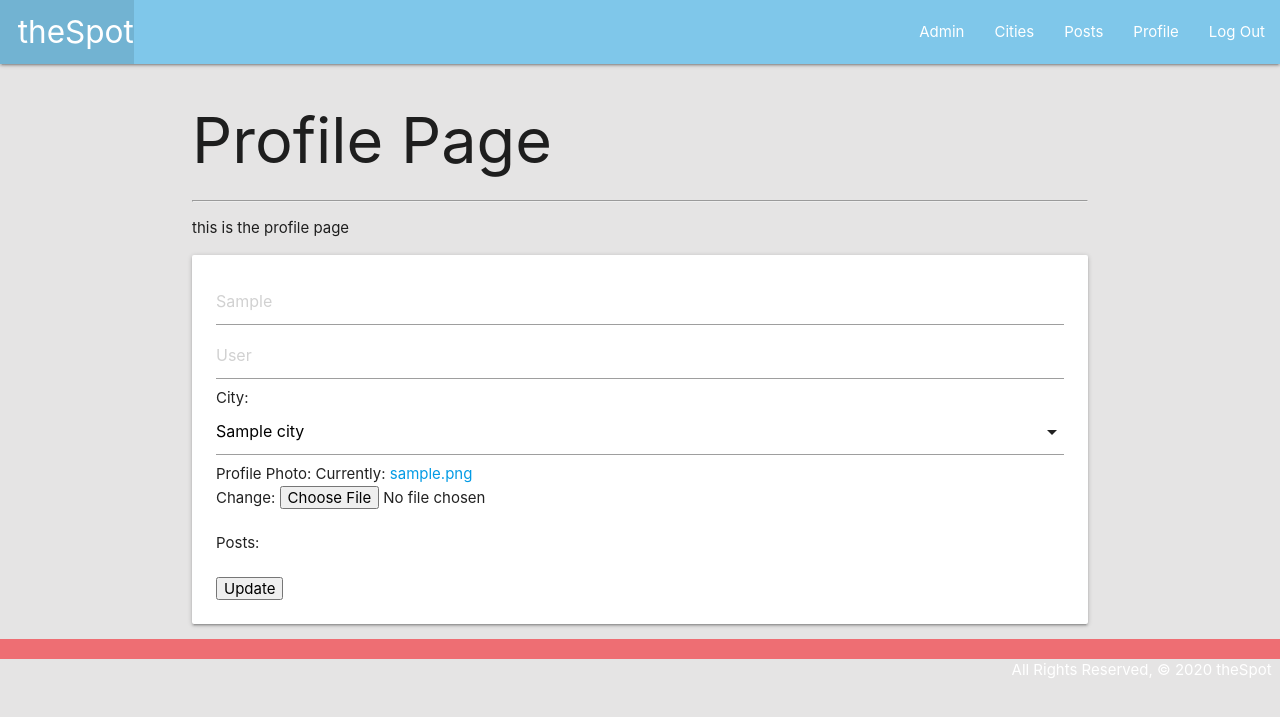
After one commit to melisalarson/theSpot, a Django app: page /profile/edit in a window 1280 px wide. The commit adds this page. Shown: the top 717 px of the page. Run offline with Django 3.2, Linux system fonts and the light colour scheme; a user stored in the database is signed in; tables that the repository leaves empty hold one stand-in row (values such as "Sample post").

Commit message:
one to one user model

```diff
--- a/main_app/models.py
+++ b/main_app/models.py
@@ -13,13 +13,13 @@ class City(models.Model):
 
 class Profile(models.Model):
   city = models.ForeignKey(City, on_delete=models.CASCADE)
-  user = models.ForeignKey(User, on_delete=models.CASCADE)
+  user = models.OneToOneField(User, on_delete=models.CASCADE)
   # user = models.OneToOneField(User, on_delete=models.CASCADE) i found this in the lecture. looks like this needs to be one to one not foreign key
   profile_picture = models.FileField(upload_to='uploads/')
   # profile_date = models.DateTimeField(auto_now_add=True)
 
   def __str__(self):
-    return self.user.first_name
+    return self.user
 
 
 class Post(models.Model):
--- a/main_app/static/css/styles.css
+++ b/main_app/static/css/styles.css
@@ -73,3 +73,9 @@ footer {
   text-decoration: none;
   cursor: pointer;
 }
+
+#id_city {
+  background-color: red;
+  width: 100px;
+  height: 100px;
+}
--- a/main_app/templates/base.html
+++ b/main_app/templates/base.html
@@ -13,7 +13,7 @@
   <script src="https://code.jquery.com/jquery-3.3.1.min.js" integrity="sha256-FgpCb/KJQlLNfOu91ta32o/NMZxltwRo8QtmkMRdAu8=" crossorigin="anonymous"></script>
   <!-- materialize -->
   <link rel="stylesheet" href="https://cdnjs.cloudflare.com/ajax/libs/materialize/1.0.0/css/materialize.min.css">
-  <script src="https://cdnjs.cloudflare.com/ajax/libs/materialize/1.0.0-rc.1/js/materialize.min.js" integrity="sha256-SrBfGi+Zp2LhAvy9M1bWOCXztRU9Ztztxmu5BcYPcPE=" crossorigin="anonymous"></script>
+  <script src="https://cdnjs.cloudflare.com/ajax/libs/materialize/1.0.0/js/materialize.min.js"></script>
   <!-- media folder user photo uploads -->
   <link rel="stylesheet" href="/uploads">
   <!-- main css -->
--- a/main_app/templates/cities.html
+++ b/main_app/templates/cities.html
@@ -15,7 +15,7 @@
     </a>
 
     <p>{{ city.country }}</p>
-    <p>{{ city.picutre }}</p>
+    <p>{{ city.picture }}</p>
 
   </div>
 </div>
--- /dev/null
+++ b/main_app/templates/edit_profile.html
@@ -0,0 +1,35 @@
+{% extends 'base.html' %}
+{% load tz %}
+{% block content %}
+
+<h1>Profile Page</h1>
+<hr />
+<p>this is the profile page</p>
+
+
+<div class="card">
+  <div class="card-content">
+    <form method="POST" action="{% url 'profile' %}">
+      {% csrf_token %}
+
+      <input type="text" placeholder="{{ profile.user.first_name }}">
+      <input type="text" placeholder="{{ profile.user.last_name }}">
+      <p>City: {{form.city}}</p>
+      <p>Profile Photo: {{form.profile_picture}}</p>
+      <br>
+      <p>Posts: </p>
+      <br>
+      <button type="submit" name="update">Update</button>
+    </form>
+
+  </div>
+</div>
+
+<!-- using materialize to edit drop downs -->
+<script>
+  $(document).ready(function () {
+      $('select').not('.disabled').formSelect();
+    });
+</script>
+
+{% endblock %}
--- a/main_app/templates/post_index.html
+++ b/main_app/templates/post_index.html
@@ -13,7 +13,7 @@
     <h5>{{ post.title }}</h5>
     <p>{{ post.city }} | {{ post.date }}</p>
     <p>{{ post.description }}</p>
-    <p>{{ post.picutre }}</p>
+    <p>{{ post.picture }}</p>
     <p>{{ post.profile }}</p>
 
   </div>
--- a/main_app/urls.py
+++ b/main_app/urls.py
@@ -15,6 +15,7 @@ urlpatterns = [
 
   path('accounts/signup', views.signup, name='signup'),
   path('profile/', views.profile, name='profile'),
+  path('profile/edit', views.edit_profile, name='edit_profile'),
   path('accounts/', include('django.contrib.auth.urls')),
         # this line7 adds the following links for us to use
             # accounts/login/ [name='login']
--- a/main_app/views.py
+++ b/main_app/views.py
@@ -1,7 +1,7 @@
 from django.shortcuts import render, redirect
 from django.http import HttpResponse
 from .models import City, Post, Profile, User
-from .forms import ProfileForm
+from .forms import ProfileForm, UserForm
 from django.contrib.auth import login as auth_login
 from django.contrib.auth.forms import UserCreationForm, AuthenticationForm
 from django.contrib.auth.decorators import login_required
@@ -46,6 +46,7 @@ def signup (request):
     if form.is_valid():
       user = form.save()
       auth_login(request, user)
+
       return redirect('profile')
     else:
       return render(request, 'registration/signup.html', {'form': form, 'error': form.errors})
@@ -56,29 +57,9 @@ def signup (request):
 
 @login_required
 def profile (request): # this one should be edit profile?
-  # profile = Profile.objects.get(user=request.user)
-  # profile = Profile.objects.all()
   profile = Profile.objects.get(user=request.user)
-  # user = profile.user
-  # users = User.objects.filter(city_id=User['city_id'])
-
-  # first_name = Profile.objects.get(user=request.user).first_name
-  # print(users)
-  posts = Post.objects.get(profile)
-  # post = posts.title
   city = profile.city.name
-  # city = City.objects.get(profile.city_id)
-  # join_date = User.objects.get(request.date_joined)
-  # user = User.objects.get(id=user_id)
-  print('**************this is profile')
-  print(profile)
-  # print(city)
-  # print(posts)
-
-  # profile_form = ProfileForm(instance=profile.)
-
-  print('**************this is form')
-  # print(profile_form)
+  profile_form = ProfileForm(instance=profile)
   context = {
     'profile': profile,
     'city': city,
@@ -88,27 +69,51 @@ def profile (request): # this one should be edit profile?
     # 'first_name': first_name
   }
   return render(request, 'profile.html', context)
-  # return HttpResponse('hello')
 
-# @login_required
-# def profile (request):
+def edit_profile(request):
+  profile = Profile.objects.get(user=request.user)
+  form = ProfileForm(instance=profile)
+  print('______')
+  print(form)
+  context = {'profile': profile, 'form': form, }
+  return render(request, 'edit_profile.html', context)
+
+
+
+# # @login_required
+# # def profile (request): # this one should be edit profile?
 #   # profile = Profile.objects.get(user=request.user)
-#   profile = Profile.objects.get(user=request.user).__dict__
-#   # city = Profile.objects.get(profile.city)
-#   # user = City.objects.get(profile.user)
-#   print(profile)
+#   # profile = Profile.objects.all()
+#   profile = Profile.objects.get(user=request.user)
+#   # user = profile.user
+#   # users = User.objects.filter(city_id=User['city_id'])
+
+#   # first_name = Profile.objects.get(user=request.user).first_name
+#   # print(users)
+#   # posts = Post.objects.get(profile)
+#   # post = posts.title
+#   city = profile.city.name
+#   # city = City.objects.get(profile.city_id)
+#   # join_date = User.objects.get(request.date_joined)
+#   # user = User.objects.get(id=user_id)
+#   print('**************this is profile')
+#   # print(profile)
 #   # print(city)
 #   # print(posts)
 
-#   form = ProfileForm(profile)
-#   print(form)
+#   profile_form = ProfileForm(instance=profile)
+
+#   print('**************this is form')
+#   # print(profile_form)
 #   context = {
 #     'profile': profile,
-#     # 'city': city,
-#     'form': form,
+#     'city': city,
+#     'profile_form': profile_form,
+#     'posts': posts,
+#     # 'user': user
+#     # 'first_name': first_name
 #   }
 #   return render(request, 'profile.html', context)
-#   # return HttpResponse('hello')
 
 # @login_required
 # def posts_index(request):
```
Also changed, not shown: main_app/templates/profile.html (+17 -12 lines), main_app/forms.py (line endings or trailing spaces).
